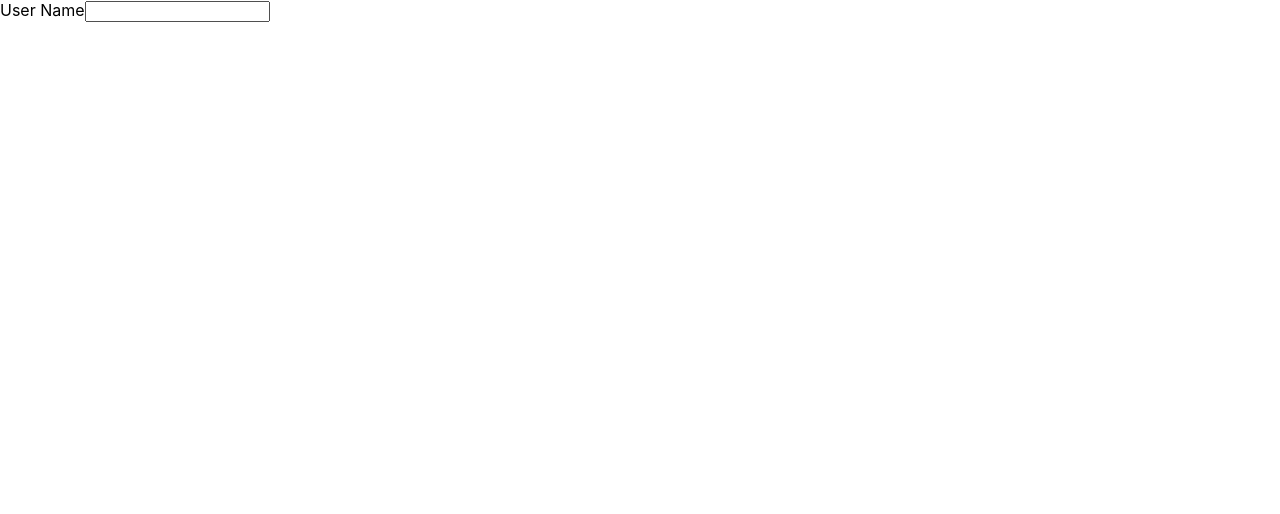
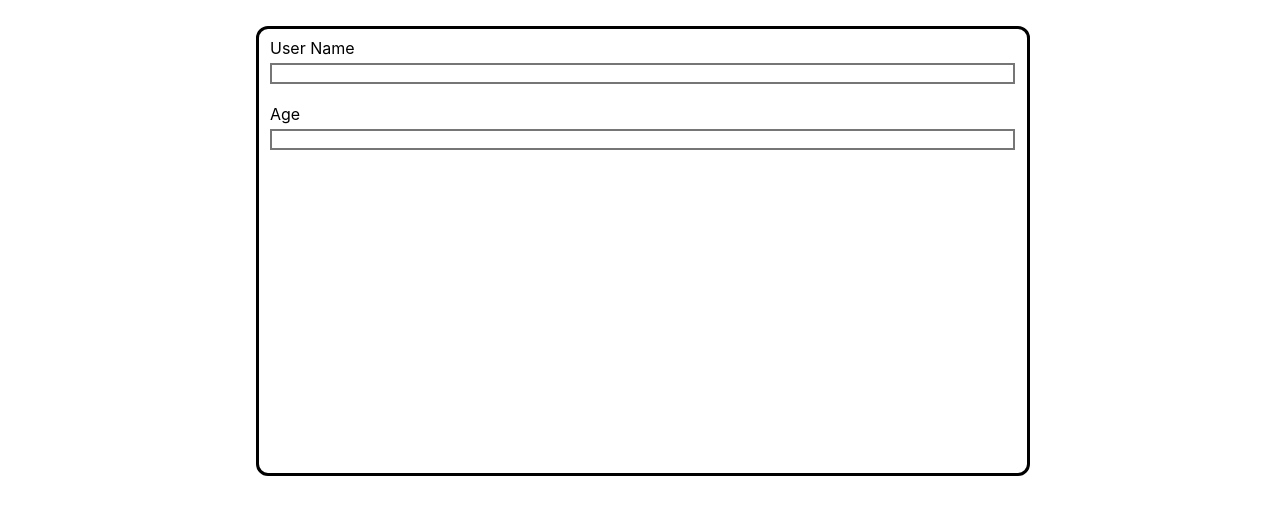
Before and after one commit to monu-2311/ReactPro, a React (Create React App) app: page / in a window 1280 px wide. Shown: the top 514 px of the page. Built offline with nearby package versions, Linux system fonts and the light colour scheme; the HTML template or start-up script is replaced by a standard one.

Commit message:
Add component folder in which I have created two folder one is UI and another is CSS

```diff
--- a/src/App.js
+++ b/src/App.js
@@ -1,10 +1,8 @@
-import react from "react";
+import React from "react";
+import AddUser from "./component/UI/AddUsers";
 function App() {
   return (
-    <div>
-      <label htmlFor='username'>User Name</label>
-     <input id="username" type="text"></input>
-    </div>
+    <AddUser/>
   );
 }
 
--- /dev/null
+++ b/src/component/CSS/AddUser.css
@@ -0,0 +1,18 @@
+form{
+    width: 60%;
+    height: 444px;
+    margin: 2% 20% 20% 20%;
+    border-style: solid;
+    border-radius: 12px;
+  }
+
+.lable{
+    margin: 9px 4px 6px 11px;
+    width: 97%;
+    display: inline-grid;
+    font-family: unset;
+}
+input{
+    margin: 5px 0px;
+    border-style: solid;
+}
--- /dev/null
+++ b/src/component/UI/AddUsers.js
@@ -0,0 +1,22 @@
+import React from "react";
+import '../CSS/AddUser.css';
+
+const AddUser = ()=>{
+    const addEventHandler =(event)=>{
+        event.preventDefault();
+    }
+    return(
+        <form onSubmit={addEventHandler}>
+            <div className="lable">
+                <label htmlFor="username">User Name</label>
+                <input id="username" type="text"/>
+            </div>
+            <div className="lable">
+                <label htmlFor="age">Age</label>
+                <input id="age" type="text"/>
+            </div>
+        </form>
+    );
+}
+
+export default AddUser;
--- a/src/index.css
+++ b/src/index.css
@@ -11,3 +11,11 @@ code {
   font-family: source-code-pro, Menlo, Monaco, Consolas, 'Courier New',
     monospace;
 }
+
+form{
+  width: 60%;
+  height: 444px;
+  margin: 2% 20% 20% 20%;
+  border-style: solid;
+  border-radius: 12px;
+}
```
